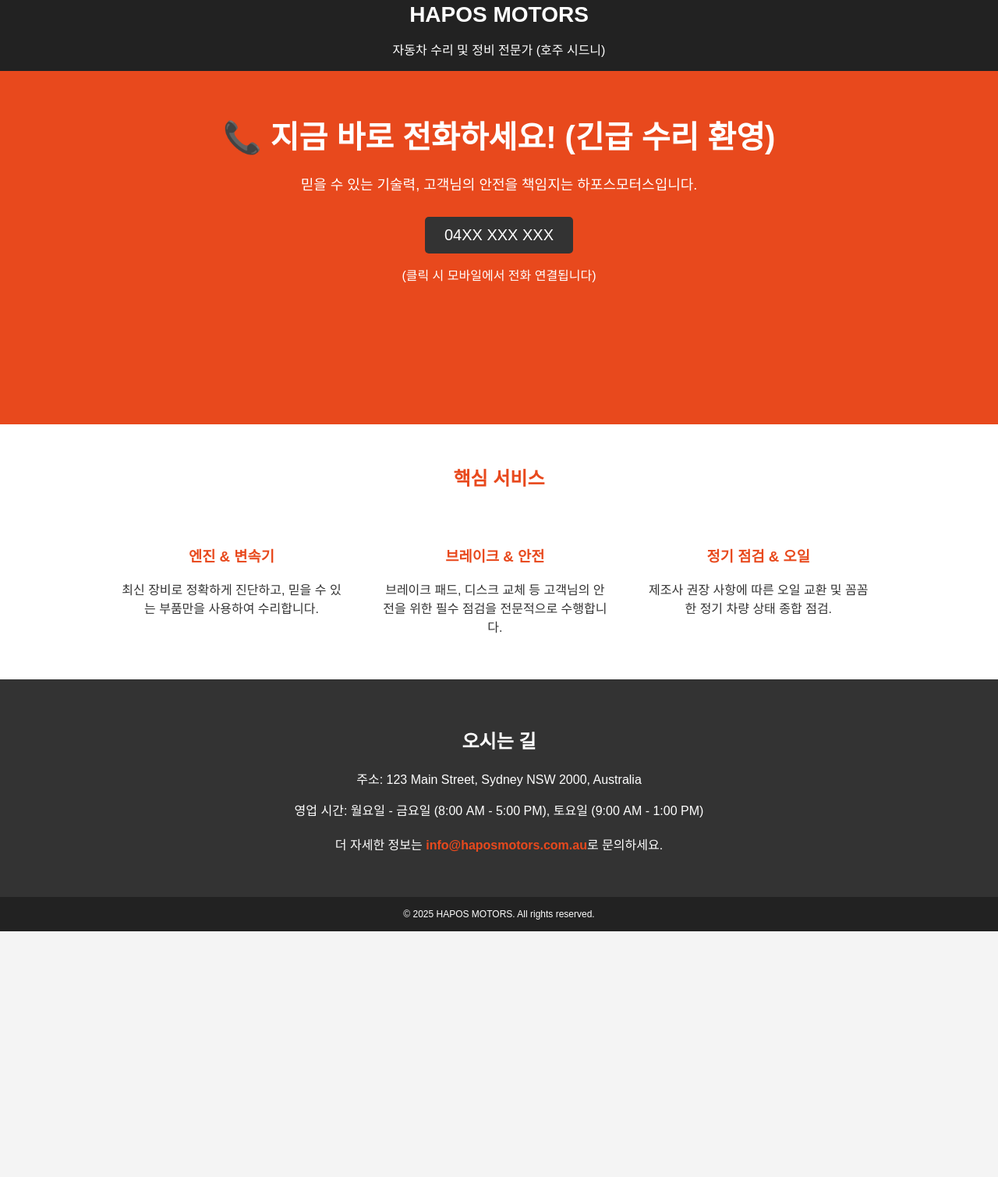
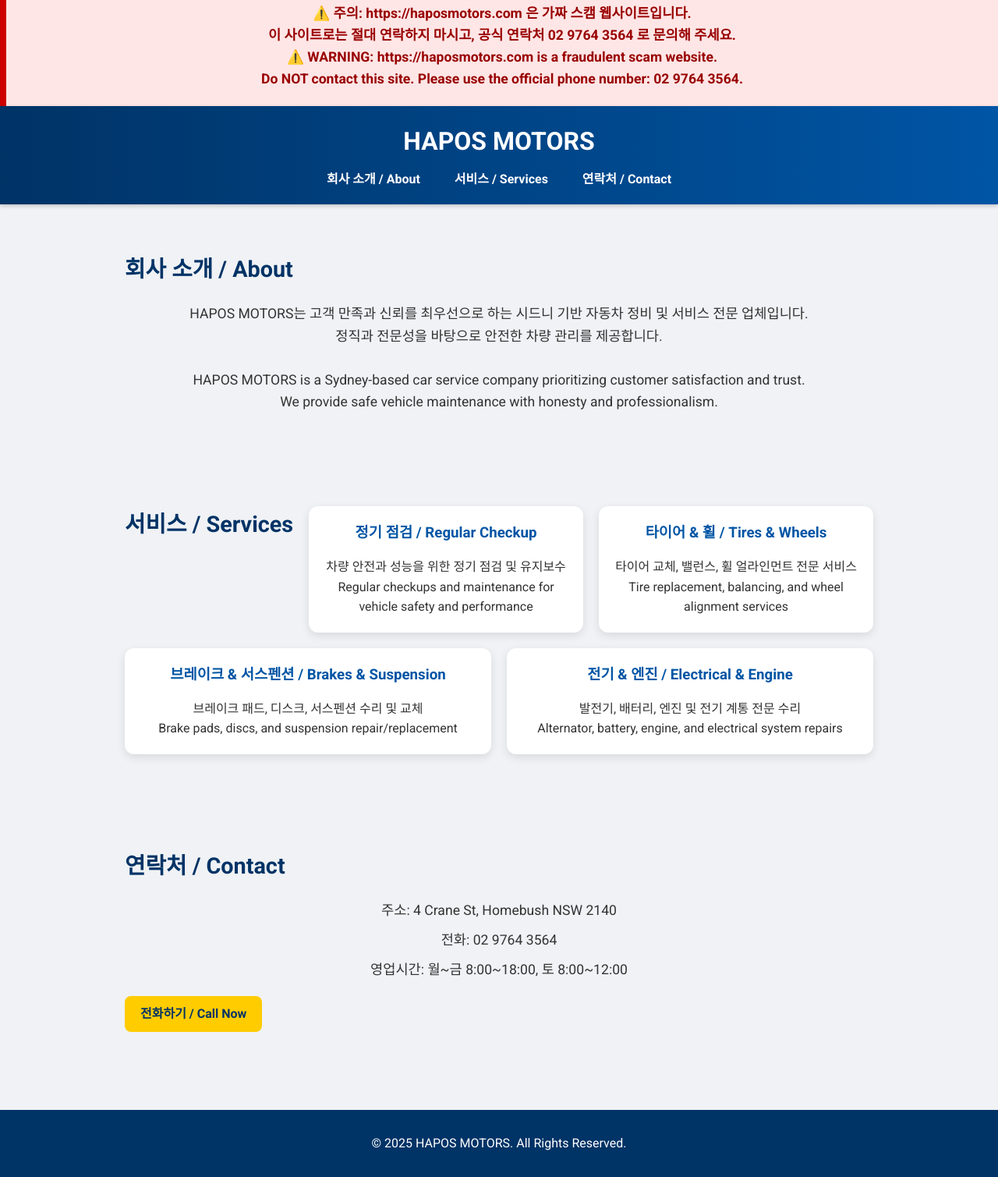
Before and after one commit to haposau-creator/haposmotors-site, a plain HTML site: page index.html in a window 1280 px wide. Shown: the part 17-1526 px from the top of the page at 78% size. Before the commit the page ends 1211 px from the top, so only its background shows below. Drawn offline with Linux system fonts and the light colour scheme.

Commit message:
Add files via upload

```diff
--- a/index.html
+++ b/index.html
@@ -3,148 +3,157 @@
 <head>
   <meta charset="UTF-8">
   <meta name="viewport" content="width=device-width, initial-scale=1.0">
-    <title>HAPOS MOTORS | 자동차 수리 및 정비 전문가</title>
+  <title>HAPOS MOTORS</title>
   <style>
-        /* 기본 스타일 */
-        body {
-            font-family: Arial, sans-serif;
-            margin: 0;
-            padding: 0;
-            background-color: #f4f4f4;
-            color: #333;
+    @import url('https://fonts.googleapis.com/css2?family=Roboto:wght@400;700&display=swap');
+
+    * { box-sizing: border-box; margin: 0; padding: 0; }
+    body { font-family: 'Roboto', sans-serif; background: #f0f2f5; color: #333; line-height: 1.6; }
+
+    /* 공지 최상단 */
+    .top-warning {
+      background: #ffe6e6;
+      color: #990000;
+      padding: 20px;
+      border-left: 8px solid #cc0000;
+      text-align: center;
+      font-weight: bold;
+      font-size: 1.1em;
     }
-        .container {
-            width: 80%;
-            margin: auto;
-            overflow: hidden;
+
+    header {
+      background: linear-gradient(90deg, #003366, #0055a5);
+      color: #fff;
+      padding: 20px 0;
+      position: sticky;
+      top: 0;
+      z-index: 100;
+      box-shadow: 0 2px 5px rgba(0,0,0,0.2);
     }
-        header {
-            background: #222;
+    header h1 { text-align: center; font-size: 2em; margin-bottom: 10px; }
+    nav { text-align: center; }
+    nav a {
       color: #fff;
-            padding-top: 20px;
-            min-height: 70px;
-            border-bottom: #e8491d 3px solid;
+      margin: 0 20px;
+      text-decoration: none;
+      font-weight: 700;
+      transition: color 0.3s;
+    }
+    nav a:hover { color: #ffcc00; }
+
+    section { padding: 60px 20px; max-width: 1000px; margin: auto; }
+
+    h2 { color: #003366; font-size: 1.8em; margin-bottom: 20px; }
+
+    #about p { font-size: 1.1em; text-align: center; max-width: 800px; margin: auto; }
+
+    #services { display: flex; flex-wrap: wrap; gap: 20px; justify-content: center; }
+    .service-card {
+      background: #fff;
+      padding: 20px;
+      border-radius: 12px;
+      box-shadow: 0 4px 12px rgba(0,0,0,0.1);
+      flex: 1 1 250px;
       text-align: center;
+      transition: transform 0.3s, box-shadow 0.3s;
     }
-        header h1 {
-            margin: 0;
-            font-size: 28px;
+    .service-card:hover {
+      transform: translateY(-5px);
+      box-shadow: 0 8px 20px rgba(0,0,0,0.2);
+    }
+    .service-card h3 { margin-bottom: 15px; color: #0055a5; }
+
+    #contact p { font-size: 1.1em; text-align: center; margin-bottom: 10px; }
+
+    .btn {
+      display: inline-block;
+      background: #ffcc00;
+      color: #003366;
+      padding: 10px 20px;
+      border-radius: 8px;
+      text-decoration: none;
       font-weight: bold;
-        }
-        /* 히어로 섹션 */
-        #hero {
-            background: #e8491d;
-            color: #fff;
-            min-height: 350px;
-            text-align: center;
-            padding: 50px 0;
-        }
-        #hero h2 {
-            margin-top: 0;
-            font-size: 40px;
-            margin-bottom: 20px;
-        }
-        #hero p {
-            font-size: 18px;
-            margin-bottom: 30px;
-        }
-        .cta-button {
-            display: inline-block;
-            background: #333;
-            color: #fff;
-            padding: 12px 25px;
-            text-decoration: none;
-            font-size: 20px;
-            border-radius: 5px;
+      margin-top: 10px;
       transition: background 0.3s;
     }
-        .cta-button:hover {
-            background: #444;
-        }
-        /* 주요 정보 섹션 */
-        #main-info {
-            padding: 30px 0;
-            background: #fff;
-            text-align: center;
-        }
-        .info-box {
-            float: left;
-            width: 30%;
-            padding: 10px;
-            box-sizing: border-box;
-            margin: 0 1.5%;
-        }
-        .info-box h3 {
-            color: #e8491d;
-        }
-        /* 연락처 */
-        #contact-info {
-            padding: 40px 0;
-            text-align: center;
-            background: #333;
-            color: #fff;
-        }
-        #contact-info a {
-            color: #e8491d;
-            text-decoration: none;
-            font-weight: bold;
-        }
+    .btn:hover { background: #e6b800; }
+
     footer {
-            background: #222;
+      background: #003366;
       color: #fff;
       text-align: center;
-            padding: 15px 0;
-            font-size: 12px;
+      padding: 30px 20px;
+      margin-top: 40px;
+    }
+
+    @media (max-width: 768px) {
+      nav a { margin: 0 10px; }
+      #services { flex-direction: column; align-items: center; }
     }
   </style>
 </head>
 <body>
+
+<!-- 최상단 공지 -->
+<div class="top-warning">
+  ⚠️ 주의: <strong>https://haposmotors.com</strong> 은 가짜 스캠 웹사이트입니다.<br>
+  이 사이트로는 절대 연락하지 마시고, 공식 연락처 02 9764 3564 로 문의해 주세요.<br>
+  ⚠️ WARNING: <strong>https://haposmotors.com</strong> is a fraudulent scam website.<br>
+  Do NOT contact this site. Please use the official phone number: 02 9764 3564.
+</div>
+
 <header>
-        <div class="container">
   <h1>HAPOS MOTORS</h1>
-            <p>자동차 수리 및 정비 전문가 (호주 시드니)</p>
-        </div>
+  <nav>
+    <a href="#about">회사 소개 / About</a>
+    <a href="#services">서비스 / Services</a>
+    <a href="#contact">연락처 / Contact</a>
+  </nav>
 </header>
 
-    <section id="hero">
-        <div class="container">
-            <h2>📞 지금 바로 전화하세요! (긴급 수리 환영)</h2>
-            <p>믿을 수 있는 기술력, 고객님의 안전을 책임지는 하포스모터스입니다.</p>
-            <a href="tel:04xxxxxxxx" class="cta-button">04XX XXX XXX</a>
-            <p style="margin-top: 15px; font-size: 16px;">(클릭 시 모바일에서 전화 연결됩니다)</p>
+<section id="about">
+  <h2>회사 소개 / About</h2>
+  <p>HAPOS MOTORS는 고객 만족과 신뢰를 최우선으로 하는 시드니 기반 자동차 정비 및 서비스 전문 업체입니다.<br>
+  정직과 전문성을 바탕으로 안전한 차량 관리를 제공합니다.<br><br>
+  HAPOS MOTORS is a Sydney-based car service company prioritizing customer satisfaction and trust.<br>
+  We provide safe vehicle maintenance with honesty and professionalism.</p>
+</section>
+
+<section id="services">
+  <h2>서비스 / Services</h2>
+  <div class="service-card">
+    <h3>정기 점검 / Regular Checkup</h3>
+    <p>차량 안전과 성능을 위한 정기 점검 및 유지보수<br>
+    Regular checkups and maintenance for vehicle safety and performance</p>
+  </div>
+  <div class="service-card">
+    <h3>타이어 & 휠 / Tires & Wheels</h3>
+    <p>타이어 교체, 밸런스, 휠 얼라인먼트 전문 서비스<br>
+    Tire replacement, balancing, and wheel alignment services</p>
+  </div>
+  <div class="service-card">
+    <h3>브레이크 & 서스펜션 / Brakes & Suspension</h3>
+    <p>브레이크 패드, 디스크, 서스펜션 수리 및 교체<br>
+    Brake pads, discs, and suspension repair/replacement</p>
+  </div>
+  <div class="service-card">
+    <h3>전기 & 엔진 / Electrical & Engine</h3>
+    <p>발전기, 배터리, 엔진 및 전기 계통 전문 수리<br>
+    Alternator, battery, engine, and electrical system repairs</p>
   </div>
 </section>
 
-    <section id="main-info">
-        <div class="container">
-            <h2 style="margin-bottom: 40px; color: #e8491d;">핵심 서비스</h2>
-            <div class="info-box">
-                <h3>엔진 & 변속기</h3>
-                <p>최신 장비로 정확하게 진단하고, 믿을 수 있는 부품만을 사용하여 수리합니다.</p>
-            </div>
-            <div class="info-box">
-                <h3>브레이크 & 안전</h3>
-                <p>브레이크 패드, 디스크 교체 등 고객님의 안전을 위한 필수 점검을 전문적으로 수행합니다.</p>
-            </div>
-            <div class="info-box">
-                <h3>정기 점검 & 오일</h3>
-                <p>제조사 권장 사항에 따른 오일 교환 및 꼼꼼한 정기 차량 상태 종합 점검.</p>
-            </div>
-            <div style="clear:both;"></div>
-        </div>
-    </section>
-
-    <section id="contact-info">
-        <div class="container">
-            <h2>오시는 길</h2>
-            <p>주소: 123 Main Street, Sydney NSW 2000, Australia</p>
-            <p>영업 시간: 월요일 - 금요일 (8:00 AM - 5:00 PM), 토요일 (9:00 AM - 1:00 PM)</p>
-            <p style="margin-top: 20px;">더 자세한 정보는 <a href="mailto:info@haposmotors.com.au">info@haposmotors.com.au</a>로 문의하세요.</p>
-        </div>
+<section id="contact">
+  <h2>연락처 / Contact</h2>
+  <p>주소: 4 Crane St, Homebush NSW 2140</p>
+  <p>전화: 02 9764 3564</p>
+  <p>영업시간: 월~금 8:00~18:00, 토 8:00~12:00</p>
+  <a href="tel:0297643564" class="btn">전화하기 / Call Now</a>
 </section>
 
 <footer>
-        &copy; 2025 HAPOS MOTORS. All rights reserved.
+  <p>&copy; 2025 HAPOS MOTORS. All Rights Reserved.</p>
 </footer>
+
 </body>
 </html>
```
Lines whose indentation alone changed are shown as unchanged.
